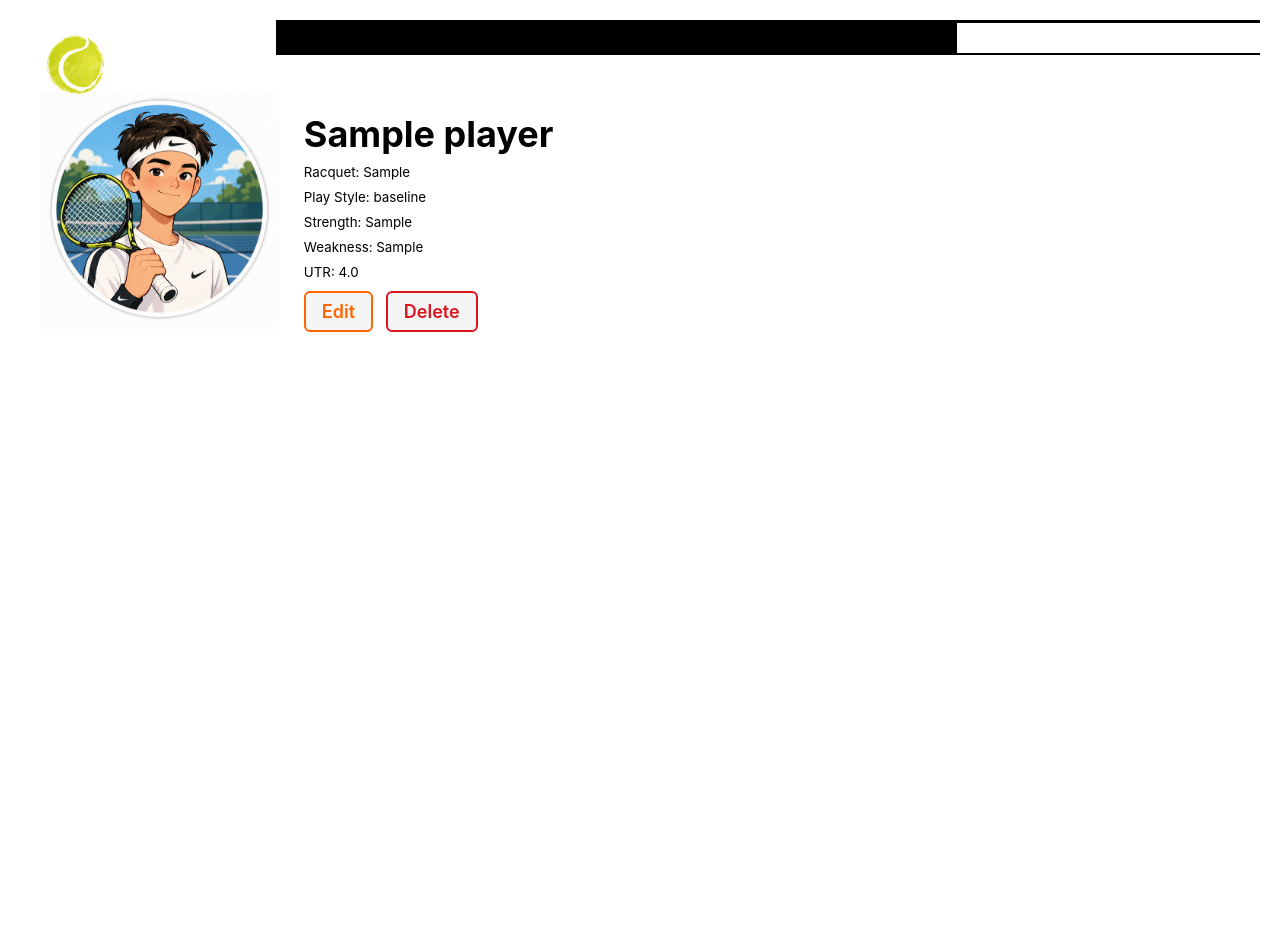
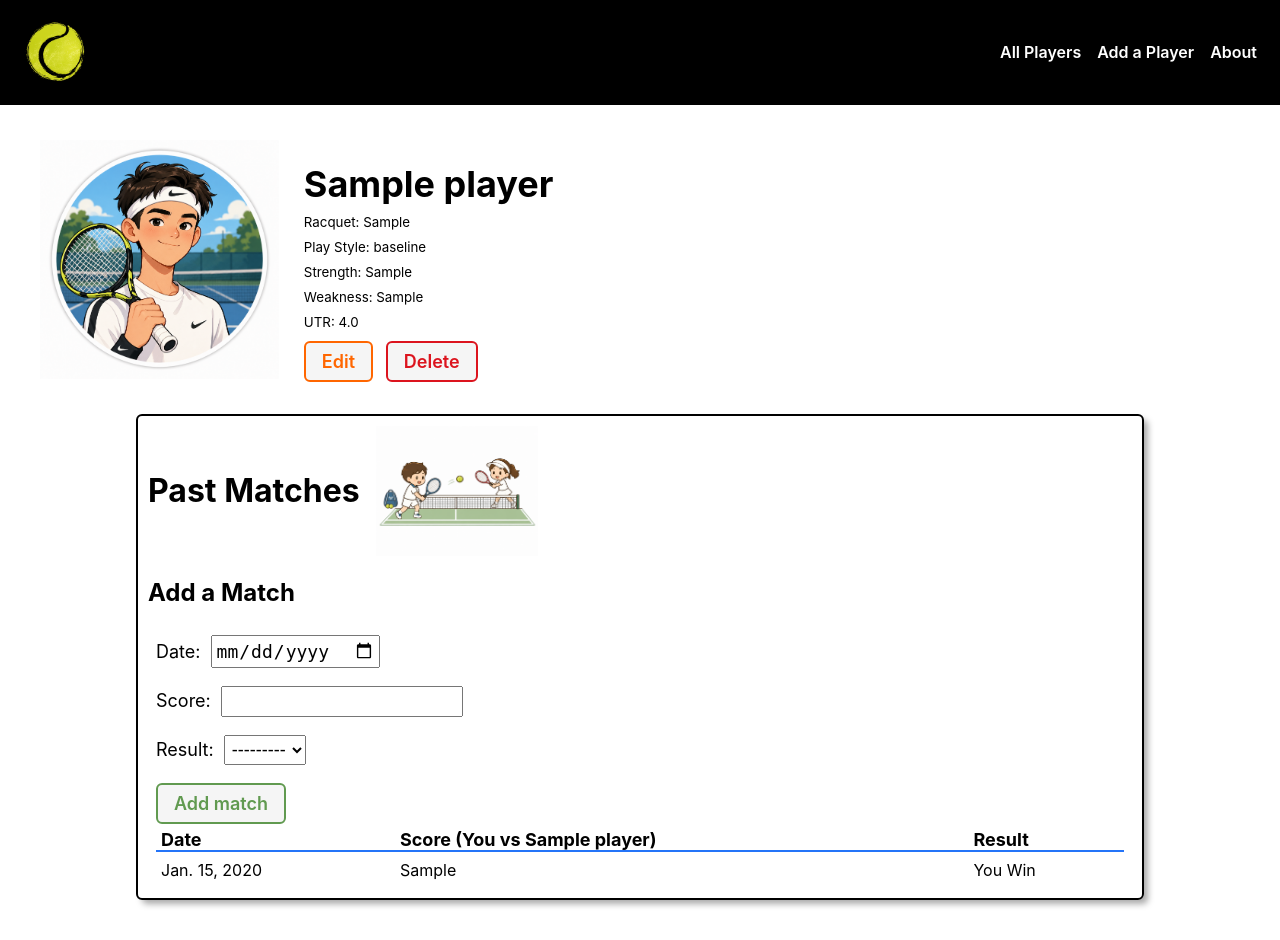
Before and after one commit to Weice-Wang/django-crud-app-lab, a Django app: page /players/1/ in a window 1280 px wide. Before the commit the page ends 332 px from the top, so only its background shows below. Run offline with Django 5.2, Linux system fonts and the light colour scheme; tables that the repository leaves empty hold one stand-in row (values such as "Sample post").

Commit message:
complete match to player

```diff
--- a/smashbook/my_app/admin.py
+++ b/smashbook/my_app/admin.py
@@ -1,6 +1,7 @@
 from django.contrib import admin
 
 # Register your models here.
-from .models import Player
+from .models import Player, Match
 
 admin.site.register(Player)
+admin.site.register(Match)
--- /dev/null
+++ b/smashbook/my_app/forms.py
@@ -0,0 +1,16 @@
+from django import forms
+from .models import Match
+
+class MatchForm(forms.ModelForm):
+    class Meta:
+        model = Match
+        fields = ['date', 'score', 'result']
+        widgets = {
+                  'date': forms.DateInput(
+                      format=('%Y-%m-%d'),
+                      attrs={
+                          'placeholder': 'Select a date',
+                          'type': 'date'
+                      }
+                  ),
+              }
--- a/smashbook/my_app/models.py
+++ b/smashbook/my_app/models.py
@@ -29,3 +29,19 @@ class Player(models.Model):
 
     def get_absolute_url(self):
         return reverse('player-detail', kwargs={'player_id': self.id})
+
+
+class Match(models.Model):
+    date = models.DateField()
+    score = models.CharField(max_length=50)
+    result = models.CharField(
+        max_length=10,
+        choices=[('win', 'Win'),('loss', 'Loss')])
+
+    player = models.ForeignKey(Player, on_delete=models.CASCADE)
+
+    def __str__(self):
+       return f"You vs {self.player.name} - {self.result} on {self.date}"
+
+    class Meta:
+        ordering = ['-date']
--- a/smashbook/my_app/static/css/base.css
+++ b/smashbook/my_app/static/css/base.css
@@ -233,7 +233,7 @@ nav li {
   }
 }
 
-@media only screen and (min-width: 1024px) {
+@media only screen and (min-width: 2400px) {
   main {
     min-height: calc(100vh - 55px);
   }
--- a/smashbook/my_app/static/css/players/player-detail.css
+++ b/smashbook/my_app/static/css/players/player-detail.css
@@ -30,7 +30,7 @@
   margin-top: 20px;
 }
 
-.feedings-toy-container {
+.matches-container {
   display: flex;
   flex-direction: column;
   padding-bottom: 20px;
@@ -100,7 +100,7 @@
   margin: 5px 0;
 }
 
-.feedings-toy-container > section {
+.matches-container > section {
   width: 80%;
   min-width: 360px;
   border: var(--borders);
@@ -114,7 +114,7 @@
 }
 
 .subsection-title img {
-  height: 42px;
+  height: 130px;
   margin-left: 8px;
 }
 
@@ -122,13 +122,13 @@
   margin-left: 16px;
 }
 
-.feedings h2,
+.matches h2,
 .toys h2 {
   font-size: 3.2rem;
   margin: 0;
 }
 
-.feedings h3,
+.matches h3,
 .toys h3 {
   font-size: var(--font-xl);
   margin: 10px 0;
@@ -146,25 +146,25 @@
   padding: 3px;
 }
 
-.feedings table {
+.matches table {
   width: calc(100% - 16px);
   text-align: left;
   border-collapse: collapse;
   margin: 0 8px;
 }
 
-.feedings td {
+.matches td {
   padding: 8px 5px;
   font-size: var(--font-reg);
 }
 
-.feedings th {
+.matches th {
   font-size: var(--font-l);
   padding: 5px 5px 0;
   border-bottom: rgb(36, 116, 248) solid 2px;
 }
 
-.feedings tr:nth-child(even) {
+.matches tr:nth-child(even) {
   background-color: #f3f3fd;
 }
 
--- a/smashbook/my_app/templates/players/detail.html
+++ b/smashbook/my_app/templates/players/detail.html
@@ -27,4 +27,49 @@
     </div>
   </div>
 </section>
+
+<div class="matches-container">
+  <section class="matches">
+    <div class="subsection-title">
+      <h2>Past Matches</h2>
+      <img src="{% static 'images/match.png' %}" alt="two players playing" />
+    </div>
+    <h3>Add a Match</h3>
+
+    <form
+      action="{% url 'add-match' player.id %}"
+      method="post"
+      class="subsection-content"
+      autocomplete="off"
+    >
+      {% csrf_token %} {{ match_form.as_p }}
+      <button type="submit" class="btn submit">Add match</button>
+    </form>
+    {% if player.match_set.all.count %}
+    <table>
+      <thead>
+        <tr>
+          <th>Date</th>
+          <th>Score (You vs {{player.name}})</th>
+          <th>Result</th>
+        </tr>
+      </thead>
+      <tbody>
+        {% for match in player.match_set.all %}
+        <tr>
+          <td>{{ match.date}}</td>
+          <td>{{ match.score }}</td>
+          <td>You {{ match.get_result_display }}</td>
+        </tr>
+        {% endfor %}
+      </tbody>
+    </table>
+    {% else %}
+    <div class="subsection-content">
+      <p>⚠️ You haven't played with {{player.name}} yet!</p>
+    </div>
+    {% endif %}
+  </section>
+</div>
+
 {% endblock %}
--- a/smashbook/my_app/urls.py
+++ b/smashbook/my_app/urls.py
@@ -9,4 +9,5 @@ urlpatterns = [
     path('players/create/', views.PlayerCreate.as_view(), name='player-create'),
     path('players/<int:pk>/update/', views.PlayerUpdate.as_view(), name='player-update'),
     path('players/<int:pk>/delete/', views.PlayerDelete.as_view(), name='player-delete'),
+    path('players/<int:player_id>/add-match/', views.add_match, name='add-match'),
 ]
--- a/smashbook/my_app/views.py
+++ b/smashbook/my_app/views.py
@@ -1,7 +1,8 @@
-from django.shortcuts import render
+from django.shortcuts import render, redirect
 from django.http import HttpResponse
 from django.views.generic.edit import CreateView, UpdateView, DeleteView
 from .models import Player
+from .forms import MatchForm
 
 
 
@@ -19,7 +20,8 @@ def player_index(request):
 
 def player_detail(request, player_id):
     player = Player.objects.get(id=player_id)
-    return render(request, 'players/detail.html', {'player': player})
+    match_form = MatchForm()
+    return render(request, 'players/detail.html', {'player': player, 'match_form': match_form})
 
 class PlayerCreate(CreateView):
     model = Player
@@ -33,3 +35,11 @@ class PlayerUpdate(UpdateView):
 class PlayerDelete(DeleteView):
     model = Player
     success_url = '/players/'
+
+def add_match(request, player_id):
+    form = MatchForm(request.POST)
+    if form.is_valid():
+        new_match = form.save(commit=False)
+        new_match.player_id = player_id
+        new_match.save()
+    return redirect('player-detail', player_id=player_id)
```
Also changed, not shown: smashbook/my_app/migrations/0001_initial.py, smashbook/my_app/static/images/match.png (added).
